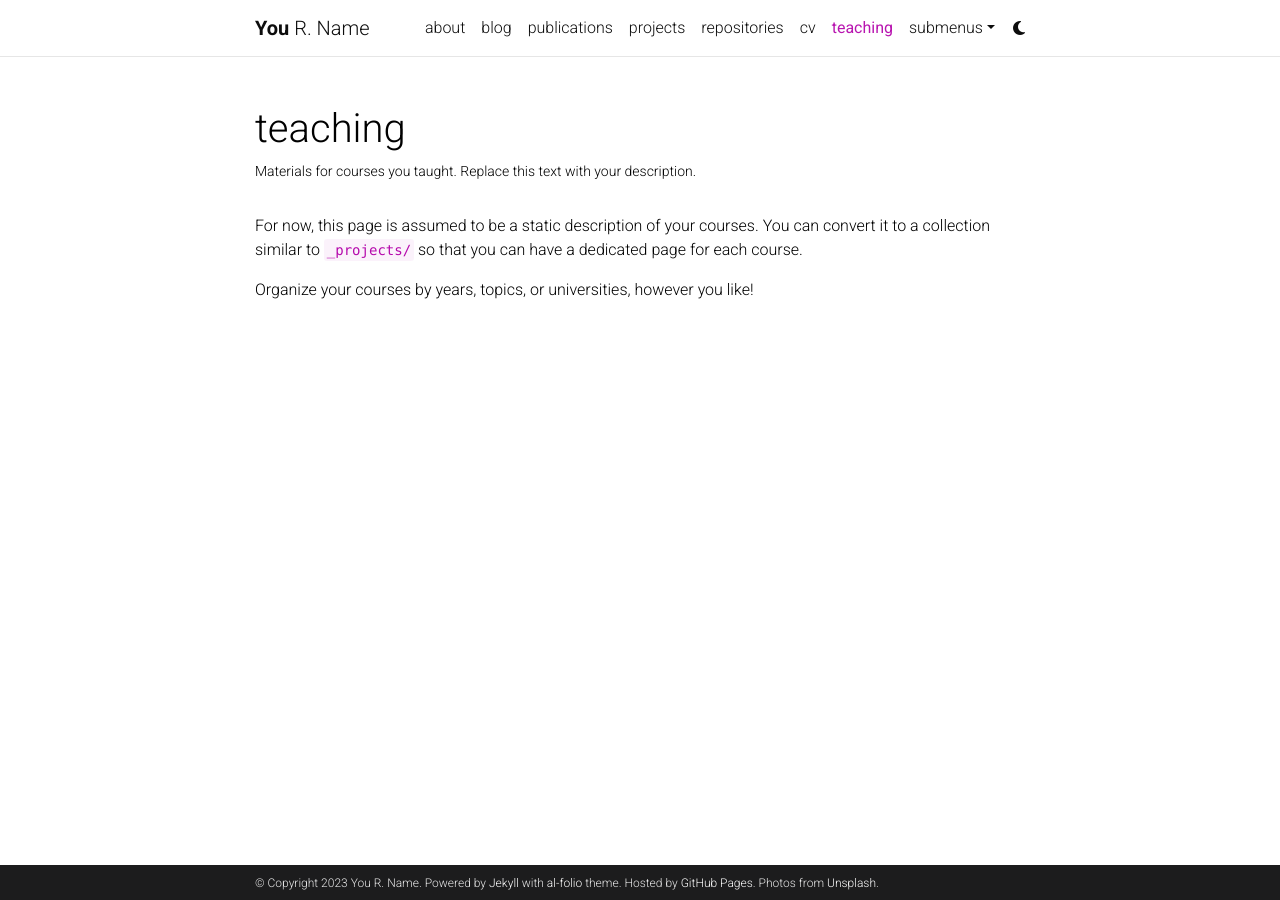
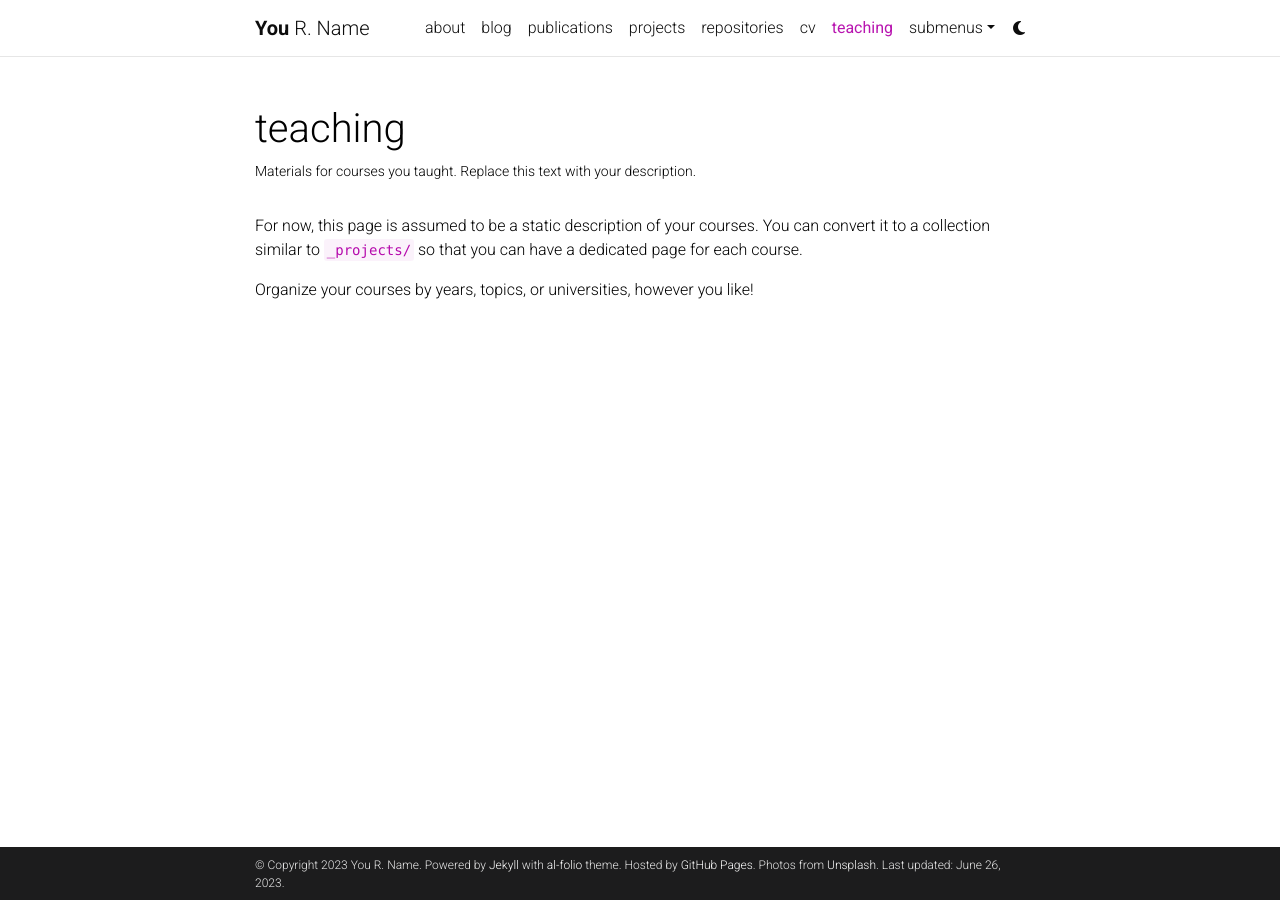
Before and after one commit to tg-93/dad_website_alfolio, a Jekyll site: the page built from _pages/teaching.md, in a window 1280 px wide. Built offline with Jekyll 4.4.1, drawn with Linux system fonts in a browser that asks for light colours; comment, search, counter and statistics services are not loaded; a style sheet for code colours, icons or effects is not loaded; some of the changed lines change nothing that is shown.

Commit message:
Update _config.yml
add url and branch

```diff
--- a/_config.yml
+++ b/_config.yml
@@ -18,9 +18,9 @@
 lang: en # the language of your site (for example: en, fr, cn, ru, etc.)
 icon: ⚛️  # the emoji used as the favicon (alternatively, provide image name in /assets/img/)
 
-url: https://alshedivat.github.io # the base hostname & protocol for your site
-baseurl: /al-folio # the subpath of your site, e.g. /blog/
-last_updated: false # set to true if you want to display last updated in the footer
+url: https://tg-93.github.io # the base hostname & protocol for your site
+baseurl: /dad_website_alfolio # the subpath of your site, e.g. /blog/
+last_updated: true # set to true if you want to display last updated in the footer
 impressum_path:  # set to path to include impressum link in the footer, use the same path as permalink in a page, helps to conform with EU GDPR
 
 # -----------------------------------------------------------------------------
```
